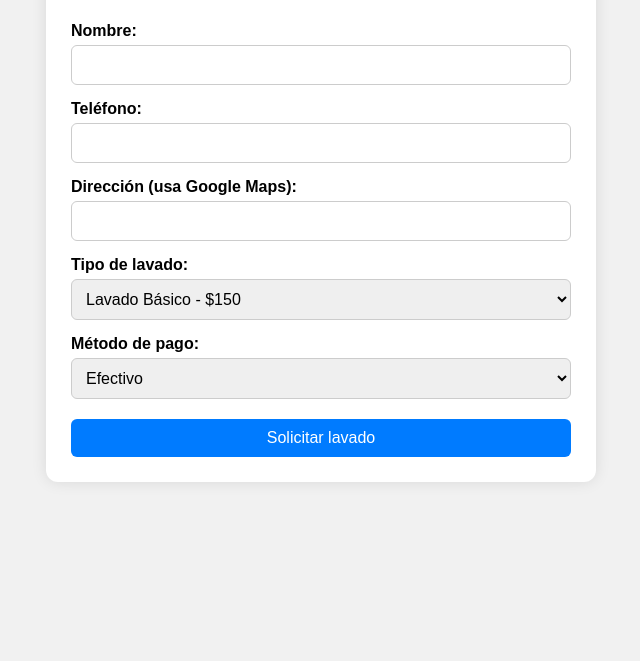
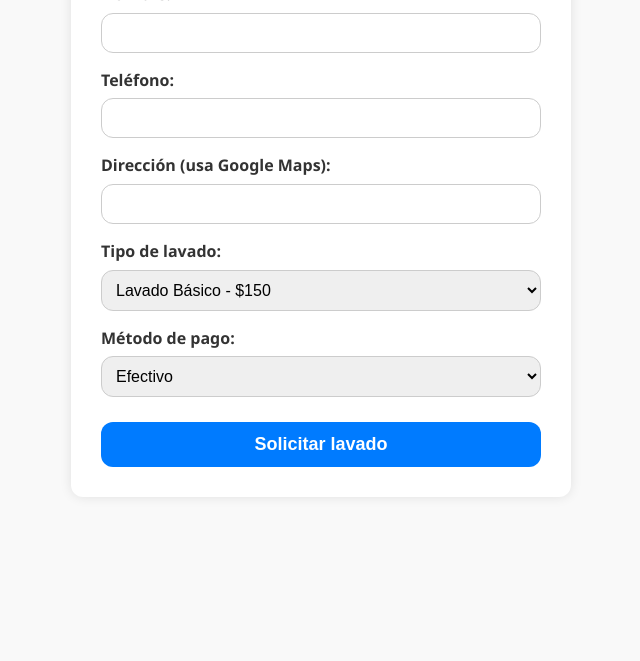
Before and after one commit to abrahambite/washa-movil, a website: page index.html in a window 1280 px wide. Shown: the part 139-800 px from the top of the page, without its empty margins (319-959 px from the left). Drawn offline with Linux system fonts and the light colour scheme.

Commit message:
style.css

```diff
--- a/style.css
+++ b/style.css
@@ -1,51 +1,97 @@
-body {
-  font-family: Arial, sans-serif;
+:root {
+  --main-color: #007bff;
+  --background: #f9f9f9;
+  --text-color: #333;
+  --radius: 12px;
+}
+
+* {
   margin: 0;
   padding: 0;
-  background: #f1f1f1;
+  box-sizing: border-box;
+}
+
+body {
+  font-family: 'Segoe UI', sans-serif;
+  background: var(--background);
+  color: var(--text-color);
+  line-height: 1.6;
+  padding: 20px;
 }
 
 .container {
   max-width: 500px;
-  margin: 40px auto;
+  margin: auto;
   background: white;
-  padding: 25px;
-  border-radius: 12px;
-  box-shadow: 0 0 15px rgba(0,0,0,0.1);
+  padding: 30px;
+  border-radius: var(--radius);
+  box-shadow: 0 0 12px rgba(0,0,0,0.1);
 }
 
-h1 {
+h1, h2 {
   text-align: center;
-  color: #007bff;
+  margin-bottom: 20px;
+  color: var(--main-color);
 }
 
-form {
-  display: flex;
-  flex-direction: column;
+form label {
+  display: block;
+  margin-top: 15px;
+  font-weight: 600;
 }
 
-label {
-  margin-top: 15px;
-  margin-bottom: 5px;
-  font-weight: bold;
-}
-
-input, select, button {
+input[type="text"],
+input[type="tel"],
+select {
+  width: 100%;
   padding: 10px;
+  margin-top: 5px;
+  border: 1px solid #ccc;
+  border-radius: var(--radius);
   font-size: 16px;
-  border-radius: 6px;
-  border: 1px solid #ccc;
 }
 
 button {
-  margin-top: 20px;
-  background-color: #007bff;
+  width: 100%;
+  padding: 12px;
+  margin-top: 25px;
+  background: var(--main-color);
   color: white;
+  border: none;
+  border-radius: var(--radius);
+  font-size: 18px;
+  font-weight: bold;
   cursor: pointer;
-  border: none;
   transition: background 0.3s ease;
 }
 
 button:hover {
-  background-color: #0056b3;
+  background: #0056b3;
 }
+
+table {
+  width: 100%;
+  border-collapse: collapse;
+  margin-top: 20px;
+}
+
+table th, table td {
+  padding: 12px;
+  text-align: left;
+  border-bottom: 1px solid #ddd;
+}
+
+table th {
+  background: #007bff;
+  color: white;
+}
+
+@media (max-width: 600px) {
+  .container {
+    padding: 15px;
+  }
+
+  button {
+    font-size: 16px;
+  }
+}
```
